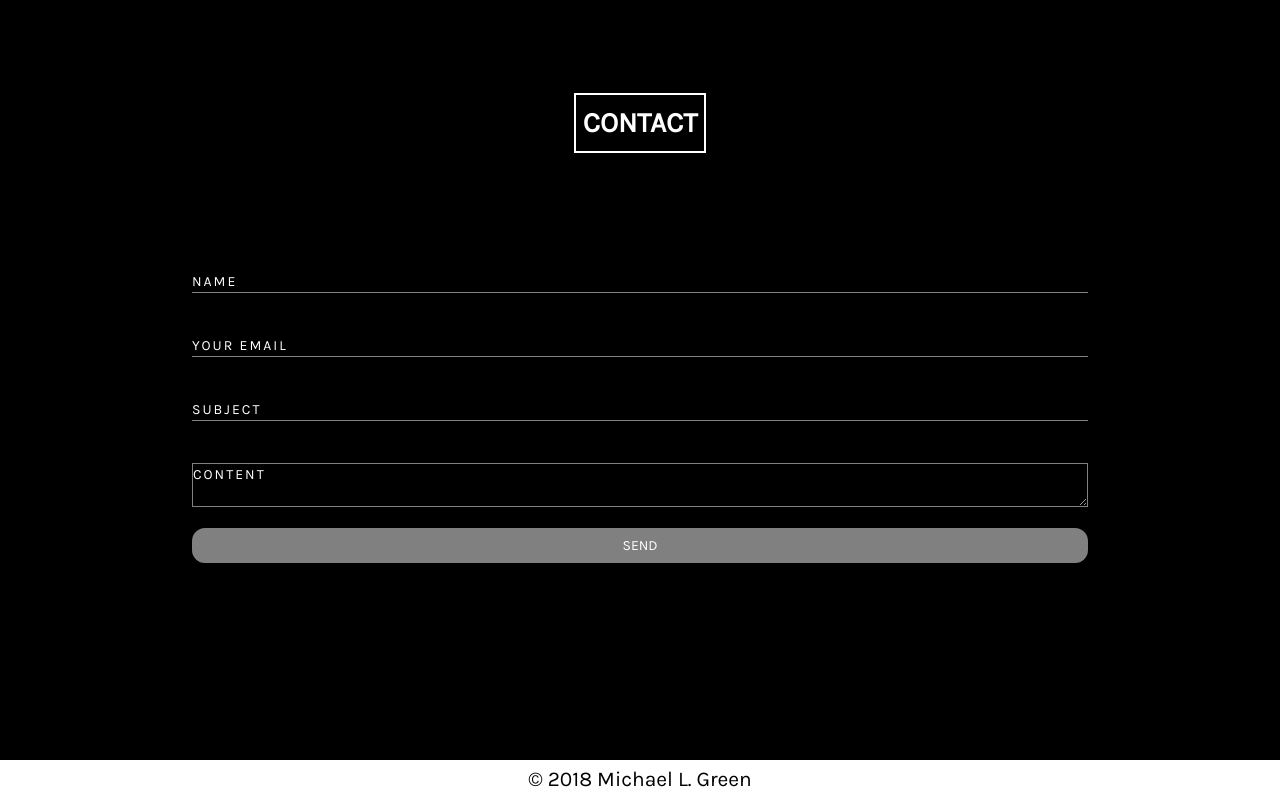
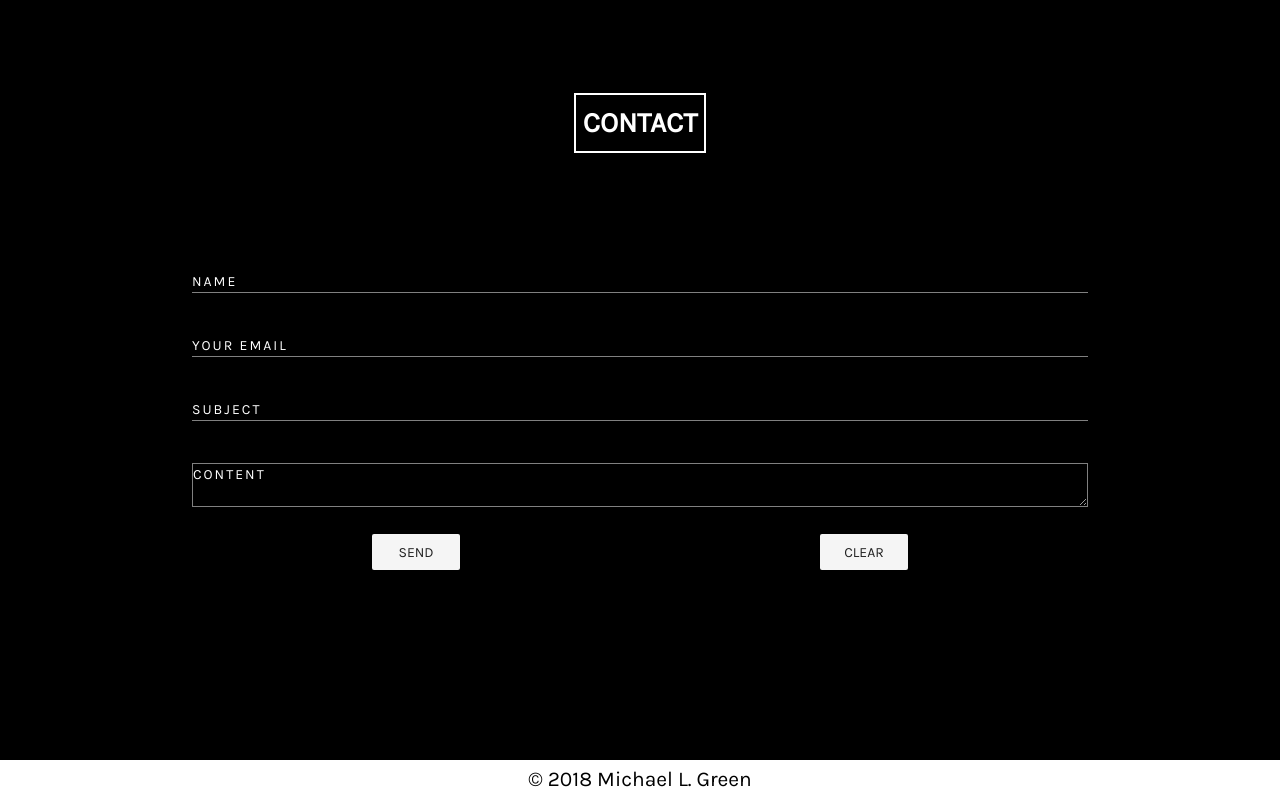
Before and after one commit to pragprogrammer/landing-page, a Vue app: page /#/ in a window 1280 px wide. Shown: the part 2480-3280 px from the top of the page. Built offline with nearby package versions, Linux system fonts and the light colour scheme; some icons are missing.

Commit message:
added clear function to form

```diff
--- a/src/views/Home.vue
+++ b/src/views/Home.vue
@@ -108,11 +108,15 @@
       <div class="contact-body">
         <div class="contact-me">
             <form method="POST" class="contact-form" :action="formSpreeTarget">
-                <input type="text" placeholder="NAME" name="name"/>
-                <input type="text" placeholder="YOUR EMAIL" name="_replyto">
-                <input type="text" placeholder="SUBJECT" name="subject" required />
-                <textarea type="text" placeholder="CONTENT" name="content" required></textarea>
-                <button type="submit" class="form-button">SEND</button>
+                <input v-model="email.name" type="text" placeholder="NAME" name="name"/>
+                <input v-model="email.email" type="text" placeholder="YOUR EMAIL" name="_replyto">
+                <input v-model="email.subject" type="text" placeholder="SUBJECT" name="subject" required />
+                <textarea v-model="email.content" type="text" placeholder="CONTENT" name="content" required></textarea>
+                <!-- <button type="submit" class="form-button">SEND</button> -->
+                <v-layout justify-space-around="">
+                <v-btn type="submit">Send</v-btn>
+                <v-btn @click="clear">Clear</v-btn>
+                </v-layout>
             </form>
         </div>
       </div>
@@ -133,13 +137,26 @@ export default {
   name: "home",
   data() {
     return {
-      formSpreeTarget: "https://formspree.io/michael.green94@hotmail.com"
+      formSpreeTarget: "https://formspree.io/michael.green94@hotmail.com",
+      email: {
+        name: "",
+        email: "",
+        subject: "",
+        content: ""
+      }
     };
   },
   components: {
     Projects
   },
-  methods: {},
+  methods: {
+    clear() {
+      this.email.name = "";
+      this.email.email = "";
+      this.email.subject = "";
+      this.email.content = "";
+    }
+  },
   mounted() {
     document.querySelectorAll(".nav-link").forEach(a => {
       a.addEventListener("click", () =>
```
Also changed, not shown: src/assets/IMG_1725.jpg (added).
